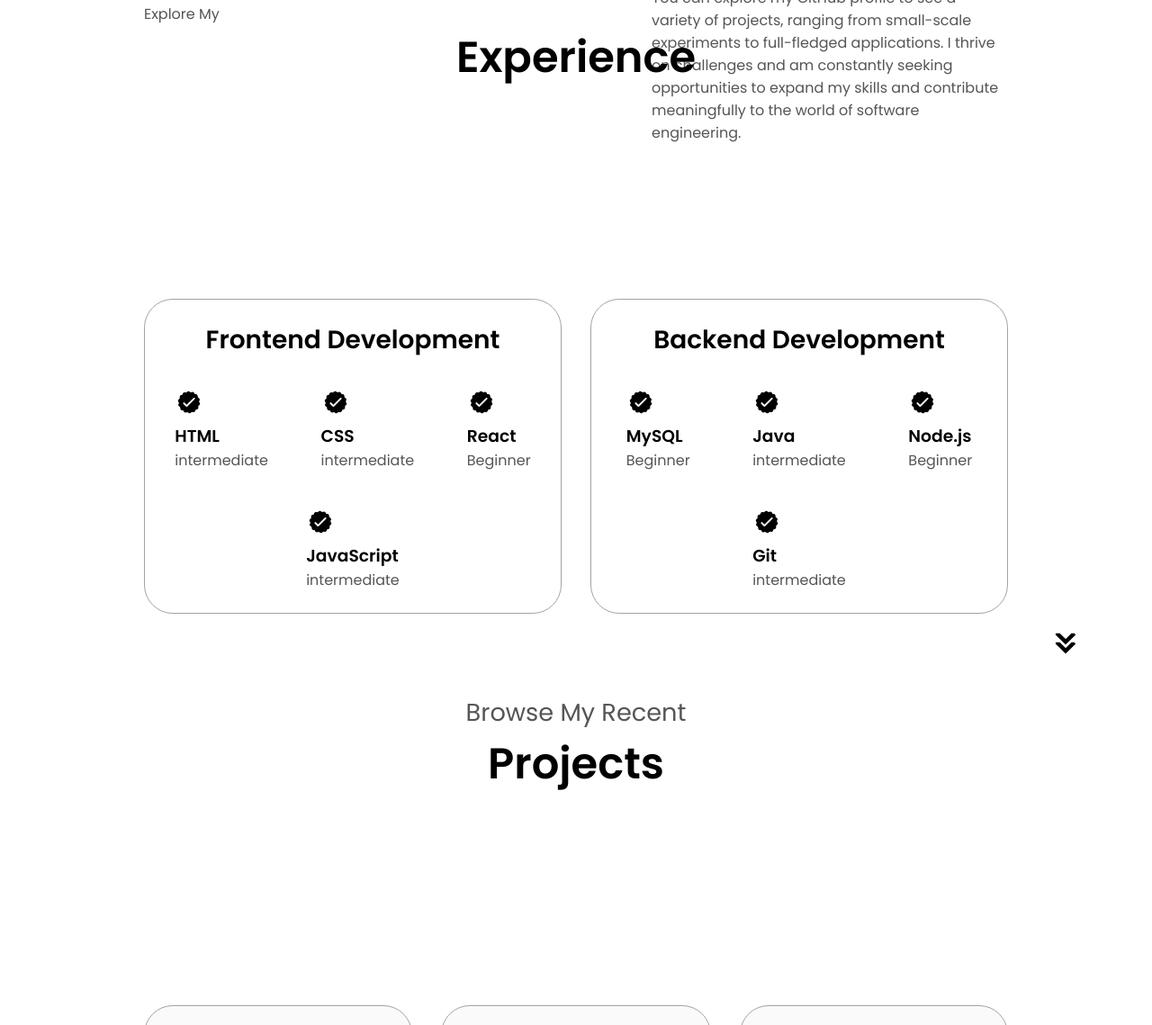
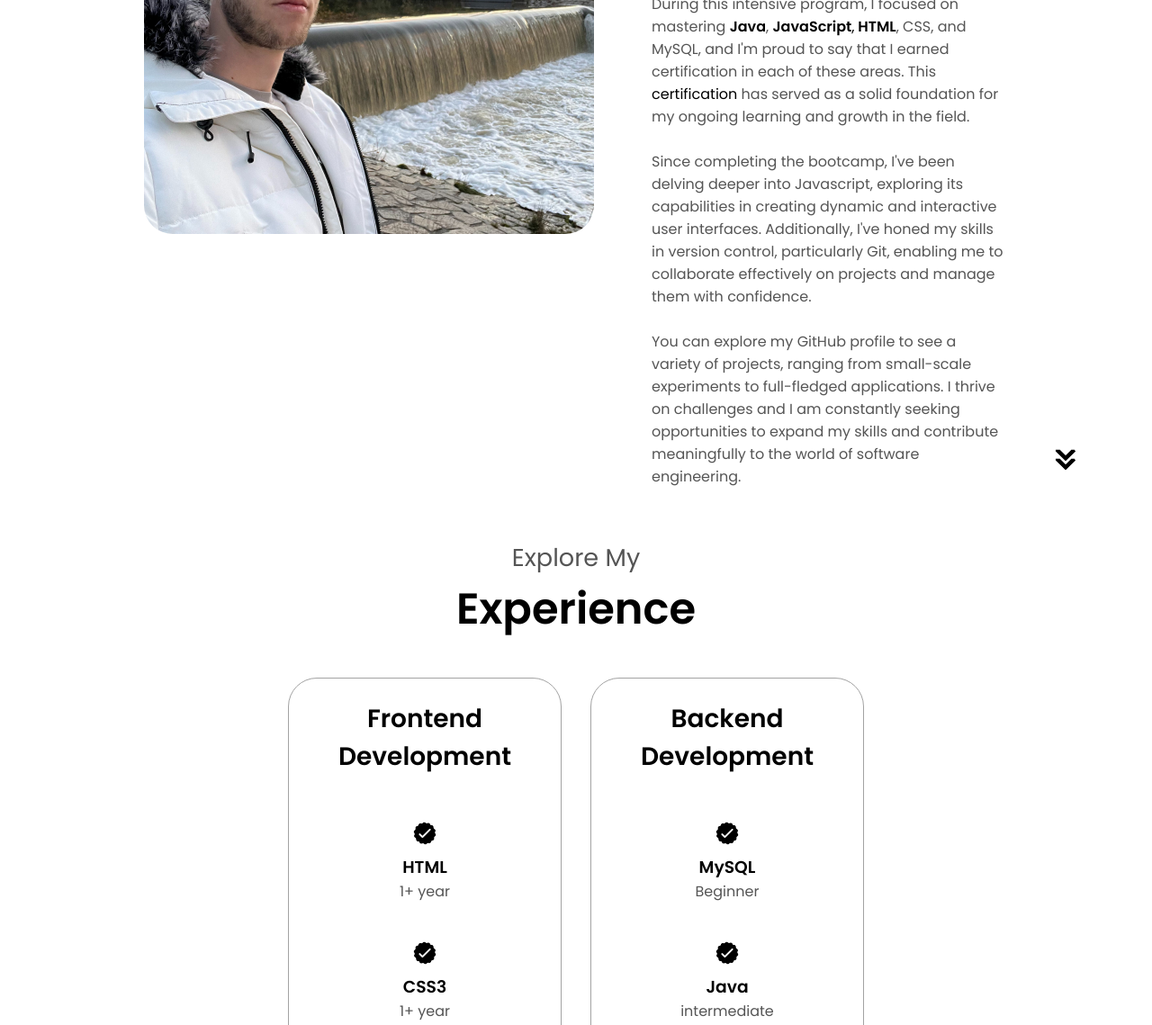
Before and after one commit to Panagopulos/Portofolio-website, a plain HTML site: page index.html in a window 1280 px wide. Shown: the part 1661-2800 px from the top of the page at 90% size. Drawn offline with Linux system fonts and the light colour scheme.

Commit message:
Refactor HTML structure and update content; improve CSS layout for better responsiveness

```diff
--- a/index.html
+++ b/index.html
@@ -31,8 +31,8 @@
       <div class="menu-links">
         <li><a href="#about" onclick="toggleMenu()">About</a></li>
         <li><a href="#experience" onclick="toggleMenu()">Experience</a></li>
-        <li><a href="#projects" onclick="toggleMenu()">projects</a></li>
-        <li><a href="#contact" onclick="toggleMenu()">contact</a></li>
+        <li><a href="#projects" onclick="toggleMenu()">Projects</a></li>
+        <li><a href="#contact" onclick="toggleMenu()">Contact</a></li>
       </div>
     </div>
   </nav>
@@ -87,7 +87,7 @@
               class="icon"
               />
               <h3>Experience</h3>
-              <p>6+ months (Certified) <br />Frontend Development <br />+ backend</p>
+              <p>1+ year (Certified) <br />Frontend Development <br />+ backend</p>
           </div>
           <div class="details-container">
             <img
@@ -104,9 +104,9 @@
 
           During this intensive program, I focused on mastering <strong><a onclick="window.open('./assets/Certifikat-java.pdf')">Java</a></strong>, <strong><a onclick="window.open('./assets/Certifikat-javascript.pdf')">JavaScript</strong>,<strong><a onclick="window.open('./assets/Certifikat-HTML.pdf')"> HTML</a></strong>, CSS, and MySQL, and I'm proud to say that I earned certification in each of these areas. This <a onclick="window.open('./assets/Motiv.pdf')">certification</a> has served as a solid foundation for my ongoing learning and growth in the field.<br><br>
 
-          Since completing the bootcamp, I've been delving deeper into React.js, exploring its capabilities in creating dynamic and interactive user interfaces. Additionally, I've honed my skills in version control, particularly Git, enabling me to collaborate effectively on projects and manage them with confidence.<br><br>
+          Since completing the bootcamp, I've been delving deeper into Javascript, exploring its capabilities in creating dynamic and interactive user interfaces. Additionally, I've honed my skills in version control, particularly Git, enabling me to collaborate effectively on projects and manage them with confidence.<br><br>
 
-          You can explore my GitHub profile to see a variety of projects, ranging from small-scale experiments to full-fledged applications. I thrive on challenges and am constantly seeking opportunities to expand my skills and contribute meaningfully to the world of software engineering.<br><br> </p>
+          You can explore my GitHub profile to see a variety of projects, ranging from small-scale experiments to full-fledged applications. I thrive on challenges and I am constantly seeking opportunities to expand my skills and contribute meaningfully to the world of software engineering.<br><br> </p>
 
         </div>
       </div>
@@ -119,9 +119,9 @@
             />
   </section>
   <section id="experience">
-    <p class="section_text_p1">Explore My</p>
-    <h1 class="title">Experience</h1>
+    <p class="section__text__p1">Explore My</p>
     <div class="experience-details-container">
+      <h1 class="title">Experience</h1>
       <div class="about-containers">
         <div class="details-container">
           <h2 class="experience-sub-title">Frontend Development</h2>
@@ -133,7 +133,7 @@
                    />
                    <div>
                     <h3>HTML</h3>
-                    <p>intermediate</p>
+                    <p>1+ year</p>
                    </div>
             </article>
             <article>
@@ -142,8 +142,8 @@
                    class="icon"
                    />
                    <div>
-                    <h3>CSS</h3>
-                    <p>intermediate</p>
+                    <h3>CSS3</h3>
+                    <p>1+ year</p>
                    </div>
             </article>
             <article>
@@ -153,7 +153,7 @@
                    />
                    <div>
                     <h3>React</h3>
-                    <p>Beginner</p>
+                    <p>1 months</p>
                    </div>
             </article>
             <article>
@@ -163,13 +163,13 @@
                    />
                    <div>
                     <h3>JavaScript</h3>
-                    <p>intermediate</p>
+                    <p>1+ year</p>
                    </div>
             </article>
           </div>
         </div>
         <div class="details-container">
-          <h2 class="experience-sub-title">Backend Development</h2>
+          <h2 class="experience-sub-title">Backend </br>Development</h2>
           <div class="article-container">
             <article>
               <img src="./assets/checkmark.png"
@@ -223,9 +223,9 @@
             />
   </section>
   <section id="projects">
-    <p class="section__text__p1">Browse My Recent</p>
-    <h1 class="title">Projects</h1>
     <div class="experience-details-container">
+      <p class="section__text__p1">Browse My Recent</p>
+      <h1 class="title">Projects</h1>
       <div class="about-containers">
       <div class="details-container color-container">
         <div class="article-container">
@@ -270,7 +270,7 @@
             class="project-img"
             />
         </div>
-        <h2 class="experience-sub-title project-title">Project Three (REACT)</h2>
+        <h2 class="experience-sub-title project-title">Project Three (JS)</h2>
         <div class="btn-container">
           <button class="btn btn-color-2 project-btn" onclick="location.href='https://github.com/Panagopulos/aplikace-pocasi-tomas'">
           GitHub
--- a/mediaqueries.css
+++ b/mediaqueries.css
@@ -100,4 +100,10 @@
   .text-container {
     text-align: justify;
   }
+
+  #about {
+    margin-top: 35px;
+  }
+
+
 }
--- a/style.css
+++ b/style.css
@@ -147,10 +147,9 @@ a:hover {
 
 section {
   padding: top 4vh;
-  height: 96vh;
+  min-height: 96vh;
+  box-sizing: border-box;
   margin: 0 10rem;
-  box-sizing: border-box;
-  min-height: fit-content;
 }
 
 .section-container {
@@ -326,42 +325,55 @@ a{
 
 #experience {
   position: relative;
-
-}
-
-.experience-sub-title {
-  color: hsl(85, 85, 85);
-  font-weight: 600;
-  font-size: 1.75rem;
-  margin-bottom: 2rem;
+  display: flex;
+  flex-direction: column;
+  align-items: center;
+  justify-content: center;
+  padding: 4vh 10rem;
+  box-sizing: border-box;
 }
 
 .experience-details-container {
   display: flex;
-  justify-content: center;
   flex-direction: column;
-  margin-top: 200px;
+  align-items: center;
+  gap: 0.5rem;
+}
+
+.details-container {
+  display: flex;
+  flex-direction: column;
+  align-items: center;
+  gap: 2rem;
 }
 
 .article-container {
   display: flex;
-  text-align: initial;
-  flex-wrap: wrap;
-  flex-direction: row;
+  flex-direction: column;
+  align-items: center;
   gap: 2.5rem;
-  justify-content: space-around;
 }
-
 
 .article {
   display: flex;
-  width: 10rem;
-  justify-content: space-around;
-  gap: 0.5rem;
+  flex-direction: row;
+  align-items: center;
+  gap: 1rem;
+  width: fit-content;
 }
 
-.article-icon{
-    cursor: default;
+.article-icon {
+  cursor: default;
+  width: 2rem;
+  height: 2rem;
+}
+
+.experience-sub-title {
+  color: hsl(0, 0%, 0%);
+  font-weight: 600;
+  font-size: 1.75rem;
+  margin-bottom: 1rem;
+  text-align: center;
 }
 
 /* PROJECTS SECTION */
```
